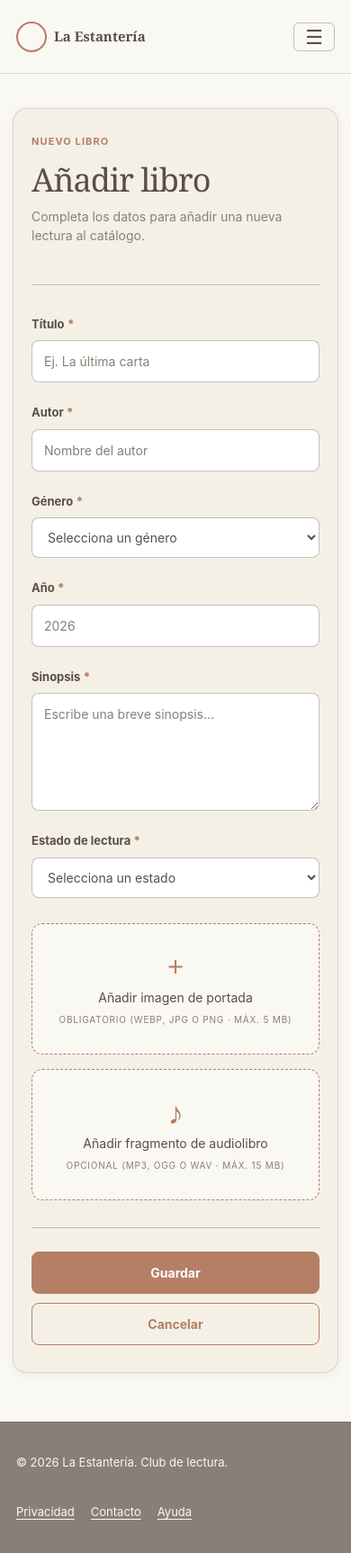
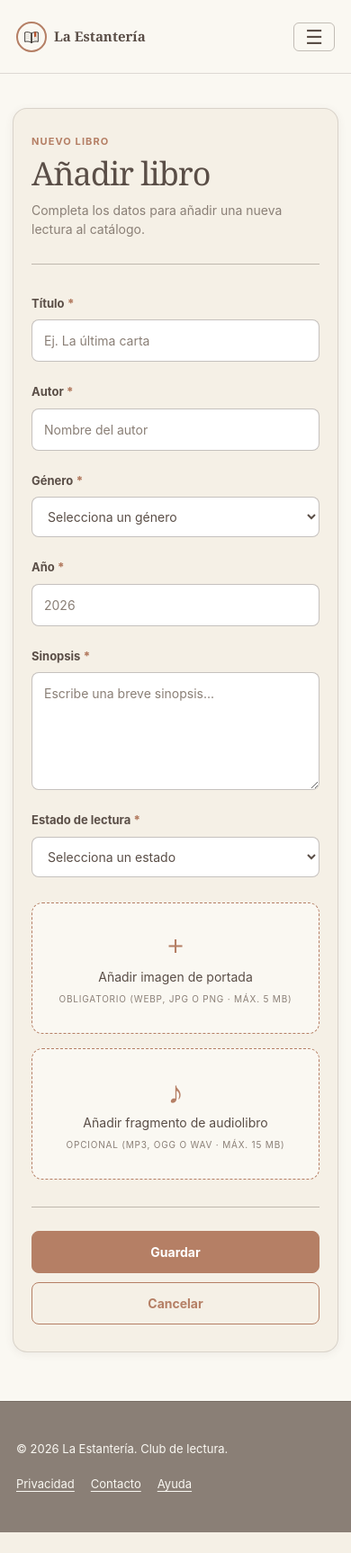
Before and after one commit to adribarrera/la-estanteria, a PHP site: page /formulario.php in a window 390 px wide. Shown: the whole page at 90% size. After the commit the page ends 1703 px from the top, so only its background shows below. Run offline with PHP 8.4, Linux system fonts and the light colour scheme; the visitor is signed in with stand-in values (Sample User, id 1); a stand-in replaces the project's code that opens the database connection; some libraries are stand-ins or nearby versions.

Commit message:
refactor: adapt reset to Bootstrap, unify breakpoints, fix cover scaling and add theme-aware animated logo to header #17

```diff
--- a/assets/css/styles.css
+++ b/assets/css/styles.css
@@ -13,6 +13,17 @@
     --sobre-acento: #FFFFFF;
     --pestana-activa: var(--tarjeta);
     --pestana-sombra: 0 1px 4px rgba(90, 78, 71, 0.12);
+    --logo-tinta: #2B2622;
+    --logo-acento: #B5532E;
+
+    /* Fijos en los dos temas */
+    --peligro: #C62828;
+    --peligro-hover: #B71C1C;
+    --exito: #2E7D32;
+    --exito-fondo: rgba(46, 125, 50, 0.1);
+    --pie-fondo: #8A7F76;
+    --pie-texto: #FAF8F2;
+    --blanco: #FFFFFF;
 
     --fuente-titulo: Georgia, "Times New Roman", serif;
     --fuente-texto: Inter, ui-sans-serif, system-ui, -apple-system, "Segoe UI", sans-serif;
@@ -36,17 +47,30 @@
     --sobre-acento: #2A2420;
     --pestana-activa: var(--campo);
     --pestana-sombra: 0 1px 4px rgba(0, 0, 0, 0.3);
+    --logo-tinta: #F4EDE1;
+    --logo-acento: #D9774F;
 }
 
 /* ---------- Base ---------- */
-* {
-    box-sizing: border-box;
+h1,
+h2,
+h3,
+p,
+dl,
+dd {
     margin: 0;
-    padding: 0;
 }
 
-html {
-    scroll-behavior: smooth;
+h1,
+h2,
+h3 {
+    font-weight: 700;
+    line-height: inherit;
+}
+
+/* Tamaño por defecto del navegador */
+h3 {
+    font-size: 1.17em;
 }
 
 body {
@@ -74,23 +98,11 @@ textarea {
 button {
     background: none;
     border: 0;
-    cursor: pointer;
 }
 
 :focus-visible {
     outline: 3px solid var(--acento);
     outline-offset: 2px;
-}
-
-.sr-only {
-    position: absolute;
-    width: 1px;
-    height: 1px;
-    margin: -1px;
-    overflow: hidden;
-    clip: rect(0, 0, 0, 0);
-    white-space: nowrap;
-    border: 0;
 }
 
 .seccion {
@@ -140,16 +152,21 @@ button {
     place-items: center;
     flex-shrink: 0;
     overflow: hidden;
-    background: #FAF8F2;
+    background: var(--fondo);
     border: 2px solid var(--acento);
     border-radius: 50%;
 }
 
-.marca-icono img {
+.marca-icono svg {
     width: 100%;
     height: 100%;
-    object-fit: contain;
     padding: 5px;
+    transition: transform .3s ease;
+}
+
+.marca:hover .marca-icono svg,
+.marca:focus-visible .marca-icono svg {
+    transform: scale(1.08);
 }
 
 :root[data-tema="oscuro"] .marca-icono {
@@ -776,13 +756,12 @@ button {
     outline: 2px solid var(--acento);
 }
 
-/* Solo el margen. La rejilla de dentro es de Bootstrap */
 .form-extras {
     margin-top: 28px;
 }
 
-.caja-subida,
-.caja-resena {
+.caja-subida {
+    height: 100%;
     min-height: 146px;
     padding: 20px;
     display: flex;
@@ -812,17 +787,11 @@ button {
     color: var(--acento);
 }
 
-.caja-subida small,
-.caja-resena small {
+.caja-subida small {
     color: var(--texto-sec);
     font-size: 10px;
     letter-spacing: .08em;
     text-transform: uppercase;
-}
-
-.caja-resena .estrellas {
-    margin-bottom: 4px;
-    font-size: 26px;
 }
 
 .form-acciones {
@@ -838,33 +807,52 @@ button {
 .btn {
     min-width: 116px;
     padding: 12px 20px;
-    border: 1px solid var(--acento);
     border-radius: 8px;
     font-size: 14px;
     font-weight: 700;
-    text-align: center;
-    text-decoration: none;
-    cursor: pointer;
-    transition: background-color .15s ease;
 }
 
-.btn-primario {
-    background: var(--acento);
-    color: var(--sobre-acento);
+/* Bootstrap quita el contorno de foco */
+.btn:focus-visible {
+    outline: 3px solid var(--acento);
+    outline-offset: 2px;
 }
 
-.btn-primario:hover {
-    background: var(--acento-hover);
-    border-color: var(--acento-hover);
+/* Colores de cada estado con las variables de Bootstrap */
+.btn-primario {
+    --bs-btn-color: var(--sobre-acento);
+    --bs-btn-bg: var(--acento);
+    --bs-btn-border-color: var(--acento);
+    --bs-btn-hover-color: var(--sobre-acento);
+    --bs-btn-hover-bg: var(--acento-hover);
+    --bs-btn-hover-border-color: var(--acento-hover);
+    --bs-btn-active-color: var(--sobre-acento);
+    --bs-btn-active-bg: var(--acento-hover);
+    --bs-btn-active-border-color: var(--acento-hover);
 }
 
 .btn-secundario {
-    background: transparent;
-    color: var(--acento);
+    --bs-btn-color: var(--acento);
+    --bs-btn-bg: transparent;
+    --bs-btn-border-color: var(--acento);
+    --bs-btn-hover-color: var(--acento);
+    --bs-btn-hover-bg: var(--fondo);
+    --bs-btn-hover-border-color: var(--acento);
+    --bs-btn-active-color: var(--acento);
+    --bs-btn-active-bg: var(--fondo);
+    --bs-btn-active-border-color: var(--acento);
 }
 
-.btn-secundario:hover {
-    background: var(--fondo);
+.btn-peligro {
+    --bs-btn-color: var(--blanco);
+    --bs-btn-bg: var(--peligro);
+    --bs-btn-border-color: var(--peligro);
+    --bs-btn-hover-color: var(--blanco);
+    --bs-btn-hover-bg: var(--peligro-hover);
+    --bs-btn-hover-border-color: var(--peligro-hover);
+    --bs-btn-active-color: var(--blanco);
+    --bs-btn-active-bg: var(--peligro-hover);
+    --bs-btn-active-border-color: var(--peligro-hover);
 }
 
 /* ---------- Pie ---------- */
--- a/assets/js/modulos/interfaz.js
+++ b/assets/js/modulos/interfaz.js
@@ -79,7 +79,7 @@ export const Interfaz = {
 
     // muestra el panel con ese id, oculta el resto y marca su pestaña como activa
     mostrarPanel(idPanel) {
-        // d-none es la utilidad de Bootstrap que oculta un elemento display: none
+        // d-none (Bootstrap) oculta los demás paneles
         document.querySelectorAll(this.selectores.panel).forEach((panel) => {
             if (panel.id === idPanel) {
                 panel.classList.remove("d-none");
@@ -88,7 +88,7 @@ export const Interfaz = {
             }
         });
 
-        // la pestaña activa lleva la clase "activa" (estilo) y aria-selected="true"
+        // marcamos la pestaña activa
         document.querySelectorAll(this.selectores.pestana).forEach((pestana) => {
             const esActiva = pestana.getAttribute("data-panel") === idPanel;
             if (esActiva) {
@@ -100,7 +100,7 @@ export const Interfaz = {
         });
     },
 
-    // asigna el evento click a pestañas y botones con data-panel (si no estamos en login.php no hay ninguno)
+    // asigna el click a pestañas y botones con data-panel
     iniciarPestanas() {
         document.querySelectorAll(this.selectores.cambioPanel).forEach((elemento) => {
             elemento.addEventListener("click", () => {
--- a/assets/js/modulos/validaciones.js
+++ b/assets/js/modulos/validaciones.js
@@ -17,7 +17,7 @@ export const Validador = {
 
     selectores: {
         formularios: "form[data-validar]",
-        campo: ".campo, .caja-subida, .caja-resena",
+        campo: ".campo, .caja-subida",
         controles: "input, select, textarea",
     },
 
--- a/formulario.php
+++ b/formulario.php
@@ -312,7 +312,7 @@ require_once __DIR__ . "/includes/header.php";
                     </label>
                 </div>
 
-                <!-- form-extras solo pone el margen. Dentro la rejilla de Bootstrap -->
+                <!-- Subida de portada y audio -->
                 <div class="form-extras">
                     <div class="row g-3">
                         <div class="col-md-6">
@@ -320,7 +320,7 @@ require_once __DIR__ . "/includes/header.php";
                                 <span class="mas" aria-hidden="true">+</span>
                                 <span><?= $esEdicion ? "Cambiar imagen de portada" : "Añadir imagen de portada" ?></span>
                                 <small><?= $esEdicion ? "Opcional · Se mantiene la actual si no subes otra (WEBP, JPG o PNG)" : "Obligatorio (WEBP, JPG o PNG · Máx. 5 MB)" ?></small>
-                                <input type="file" name="portada" accept="image/webp,image/jpeg,image/png" class="sr-only" <?= $esEdicion ? "" : "required" ?>>
+                                <input type="file" name="portada" accept="image/webp,image/jpeg,image/png" class="visually-hidden" <?= $esEdicion ? "" : "required" ?>>
                             </label>
                         </div>
 
@@ -329,7 +329,7 @@ require_once __DIR__ . "/includes/header.php";
                                 <span class="mas" aria-hidden="true">♪</span>
                                 <span><?= ($esEdicion && $datos["audio"] !== "") ? "Sustituir fragmento de audiolibro" : "Añadir fragmento de audiolibro" ?></span>
                                 <small>Opcional (MP3, OGG o WAV · Máx. 15 MB)</small>
-                                <input type="file" name="audio" accept="audio/mpeg,audio/ogg,audio/wav" class="sr-only">
+                                <input type="file" name="audio" accept="audio/mpeg,audio/ogg,audio/wav" class="visually-hidden">
                             </label>
                         </div>
                     </div>
--- a/includes/header.php
+++ b/includes/header.php
@@ -31,11 +31,14 @@ $busquedaActual = $_GET["q"] ?? "";
         <!-- Fila 1. Logo + acciones -->
         <header class="cabecera navbar navbar-expand-md">
             <a href="index.php" class="marca">
-                <span class="marca-icono" aria-hidden="true"></span>
+                <!-- Logo in line para que sus colores cambien con el tema -->
+                <span class="marca-icono" aria-hidden="true">
+                    <?php readfile(__DIR__ . "/../assets/media/logo/la-estanteria-libro.svg"); ?>
+                </span>
                 <span>La Estantería</span>
             </a>
 
-            <!-- Botón hamburguesa. Solo se ve en móvil. Abre a la vez los dos bloques con la clase .menu-principal -->
+            <!-- Botón hamburguesa: abre los dos bloques .menu-principal -->
             <button class="navbar-toggler" type="button" data-bs-toggle="collapse" data-bs-target=".menu-principal"
                 aria-controls="menu-acciones menu-enlaces" aria-expanded="false" aria-label="Abrir menú">
                 <span aria-hidden="true">☰</span>
@@ -45,7 +48,7 @@ $busquedaActual = $_GET["q"] ?? "";
                 <div class="cabecera-acciones">
                     <!-- Al enviar manda ?q=... a index.php manteniendo lo que ha escrito el usuario -->
                     <form action="index.php" method="get" class="buscador">
-                        <label for="buscador-catalogo" class="sr-only">Buscar</label>
+                        <label for="buscador-catalogo" class="visually-hidden">Buscar</label>
                         <input type="search" id="buscador-catalogo" name="q" value="<?= escapar($busquedaActual) ?>" placeholder="Buscar...">
                         <span aria-hidden="true">⌕</span>
                     </form>
@@ -78,7 +81,7 @@ $busquedaActual = $_GET["q"] ?? "";
             </div>
         </header>
 
-        <!-- Fila 2. Enlaces. Mismo botón hamburgues. Marcamos con "activo" la pestaña de la página actual -->
+        <!-- Fila 2. Enlaces. Marcamos con "activo" la pestaña de la página actual -->
         <nav class="barra-enlaces navbar navbar-expand-md" aria-label="Navegación principal">
             <div class="collapse navbar-collapse menu-principal" id="menu-enlaces">
                 <div class="navbar-nav">
```
Also changed, not shown: other parts of assets/css/styles.css (+78 -89 lines), detalle.php (+3 -4 lines), index.php (+5 -5 lines), login.php (+3 -4 lines).
